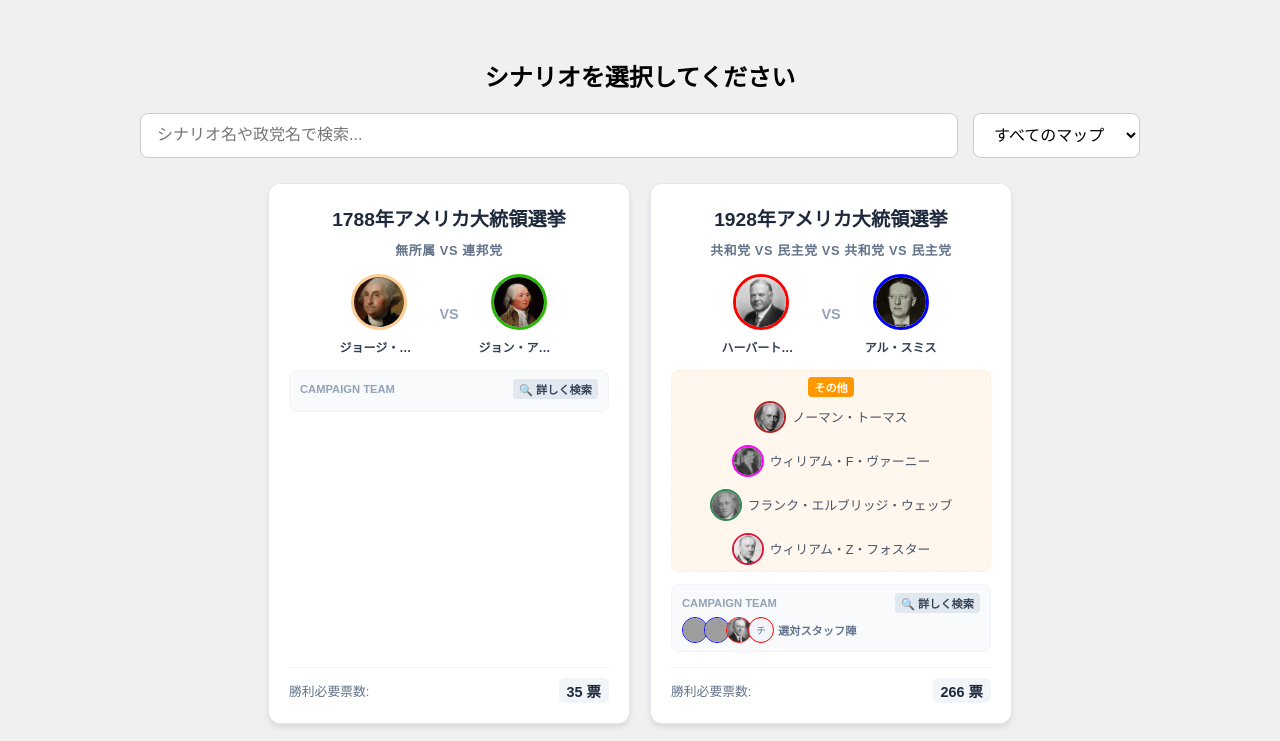
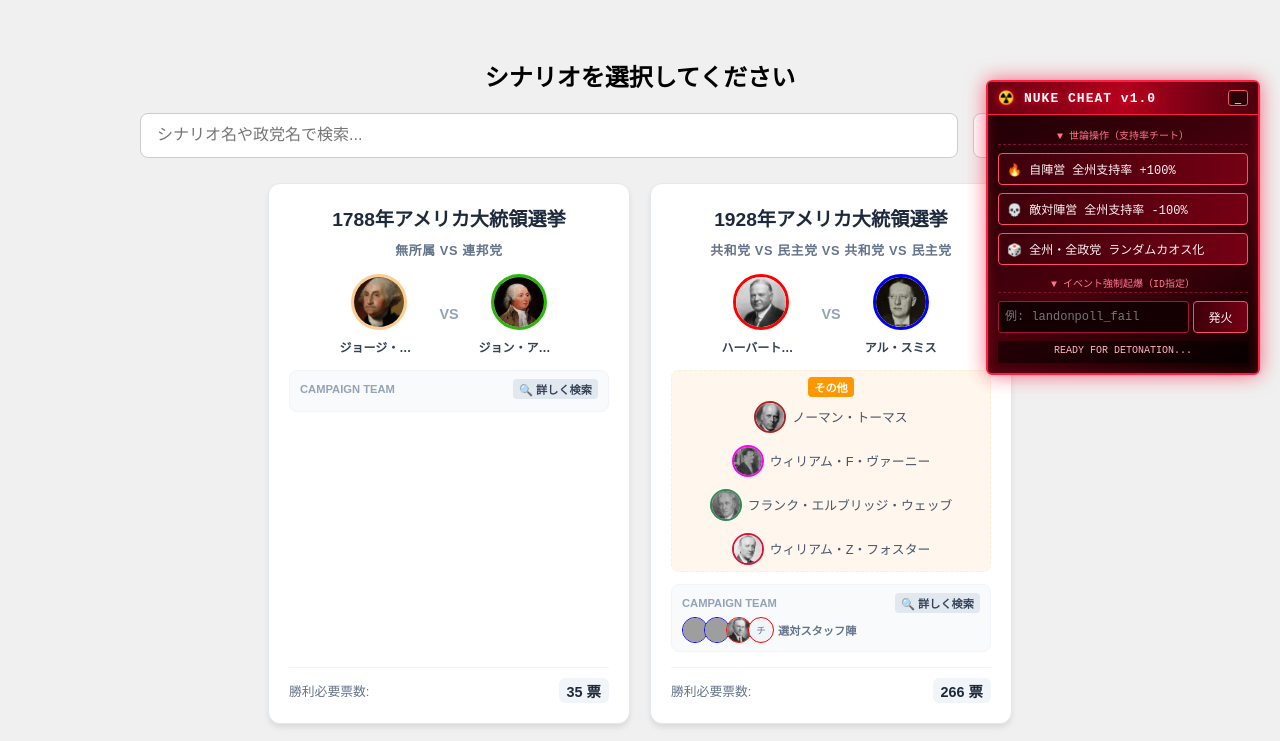
Before and after one commit to adlai-labs/usa-election-game, a plain HTML site: page index.html in a window 1280 px wide. Shown: the top 741 px of the page. Drawn offline with Linux system fonts and the light colour scheme; some packages are replaced by stand-ins of ours; grey boxes are pictures that could not be loaded; a script that the page names is missing.

Commit message:
cheat_menu

```diff
--- /dev/null
+++ b/cheat.js
@@ -0,0 +1,237 @@
+// ==========================================
+// ☢️ NUKE_TESTING OFFICIAL CHEAT ENGINE ☢️
+// ==========================================
+(function () {
+    // すでにメニューが存在する場合は二重作成を防ぐ
+    if (document.getElementById("nuke-cheat-menu")) return;
+
+    // 1. スタイル（凶悪グラデーション＆ドラッグUI）の注入
+    const style = document.createElement("style");
+    style.textContent = `
+        #nuke-cheat-menu {
+            position: fixed;
+            top: 80px;
+            right: 20px;
+            width: 270px;
+            background: linear-gradient(145deg, #1a0005 0%, #4a000d 55%, #0d0000 100%);
+            border: 2px solid #ff1e42;
+            box-shadow: 0 0 20px rgba(255, 0, 40, 0.6), inset 0 0 12px rgba(255, 30, 66, 0.3);
+            color: #ffccd5;
+            font-family: 'Courier New', Consolas, monospace;
+            z-index: 99999;
+            border-radius: 6px;
+            user-select: none;
+            overflow: hidden;
+        }
+        #nuke-cheat-header {
+            background: linear-gradient(90deg, #660011 0%, #b3001e 50%, #4d000d 100%);
+            padding: 8px 10px;
+            font-weight: bold;
+            font-size: 13px;
+            letter-spacing: 1px;
+            color: #ffffff;
+            text-shadow: 0 0 6px #ff002b;
+            cursor: grab;
+            display: flex;
+            justify-content: space-between;
+            align-items: center;
+            border-bottom: 1px solid #ff1e42;
+        }
+        #nuke-cheat-header:active {
+            cursor: grabbing;
+        }
+        #nuke-cheat-toggle {
+            background: #2b0007;
+            border: 1px solid #ff4d6d;
+            color: #fff;
+            cursor: pointer;
+            font-size: 11px;
+            padding: 1px 6px;
+            border-radius: 3px;
+        }
+        #nuke-cheat-body {
+            padding: 10px;
+            display: flex;
+            flex-direction: column;
+            gap: 8px;
+        }
+        .nuke-section-title {
+            font-size: 10px;
+            color: #ff758f;
+            border-bottom: 1px dashed #800f2f;
+            padding-bottom: 2px;
+            margin-top: 2px;
+        }
+        .nuke-btn {
+            background: linear-gradient(90deg, #3d000b 0%, #750014 100%);
+            border: 1px solid #ff4d6d;
+            color: #fff0f3;
+            padding: 6px 8px;
+            font-size: 12px;
+            font-family: inherit;
+            cursor: pointer;
+            border-radius: 4px;
+            text-align: left;
+            transition: all 0.15s;
+        }
+        .nuke-btn:hover {
+            background: linear-gradient(90deg, #800016 0%, #c9184a 100%);
+            box-shadow: 0 0 10px rgba(255, 77, 109, 0.8);
+            transform: translateX(2px);
+        }
+        .nuke-btn:active {
+            transform: scale(0.97);
+        }
+        .nuke-row {
+            display: flex;
+            gap: 4px;
+        }
+        .nuke-input {
+            background: #140003;
+            border: 1px solid #a4133c;
+            color: #ffccd5;
+            padding: 4px 6px;
+            font-size: 12px;
+            font-family: inherit;
+            border-radius: 3px;
+            width: 100%;
+        }
+        #nuke-status {
+            font-size: 10px;
+            color: #ffb3c1;
+            background: rgba(0, 0, 0, 0.5);
+            padding: 4px 6px;
+            border-radius: 3px;
+            min-height: 14px;
+        }
+    `;
+    document.head.appendChild(style);
+
+    // 2. HTML構造の生成
+    const menu = document.createElement("div");
+    menu.id = "nuke-cheat-menu";
+    menu.innerHTML = `
+        <div id="nuke-cheat-header">
+            <span>☢️ NUKE CHEAT v1.0</span>
+            <button id="nuke-cheat-toggle">_</button>
+        </div>
+        <div id="nuke-cheat-body">
+            <div class="nuke-section-title">▼ 世論操作（支持率チート）</div>
+            <button class="nuke-btn" id="btn-nuke-win">🔥 自陣営 全州支持率 +100%</button>
+            <button class="nuke-btn" id="btn-nuke-destroy">💀 敵対陣営 全州支持率 -100%</button>
+            <button class="nuke-btn" id="btn-nuke-chaos">🎲 全州・全政党 ランダムカオス化</button>
+
+            <div class="nuke-section-title">▼ イベント強制起爆（ID指定）</div>
+            <div class="nuke-row">
+                <input type="text" id="nuke-event-id" class="nuke-input" placeholder="例: landonpoll_fail">
+                <button class="nuke-btn" id="btn-nuke-event" style="width: 70px; text-align:center;">発火</button>
+            </div>
+
+            <div id="nuke-status">READY FOR DETONATION...</div>
+        </div>
+    `;
+    document.body.appendChild(menu);
+
+    const statusEl = document.getElementById("nuke-status");
+    const logStatus = (msg) => {
+        statusEl.textContent = `> ${msg}`;
+        console.log(`[NUKE CHEAT] ${msg}`);
+    };
+
+    // 3. ドラッグ移動ロジック
+    const header = document.getElementById("nuke-cheat-header");
+    let isDragging = false;
+    let offsetX = 0, offsetY = 0;
+
+    header.addEventListener("mousedown", (e) => {
+        if (e.target.id === "nuke-cheat-toggle") return;
+        isDragging = true;
+        offsetX = e.clientX - menu.offsetLeft;
+        offsetY = e.clientY - menu.offsetTop;
+    });
+
+    document.addEventListener("mousemove", (e) => {
+        if (!isDragging) return;
+        menu.style.left = `${e.clientX - offsetX}px`;
+        menu.style.top = `${e.clientY - offsetY}px`;
+        menu.style.right = "auto";
+    });
+
+    document.addEventListener("mouseup", () => {
+        isDragging = false;
+    });
+
+    // 最小化トグル
+    const toggleBtn = document.getElementById("nuke-cheat-toggle");
+    const bodyEl = document.getElementById("nuke-cheat-body");
+    toggleBtn.addEventListener("click", () => {
+        const isHidden = bodyEl.style.display === "none";
+        bodyEl.style.display = isHidden ? "flex" : "none";
+        toggleBtn.textContent = isHidden ? "_" : "□";
+    });
+
+    // 4. チート機能群
+    // ① 自陣営 全州 +100%
+    document.getElementById("btn-nuke-win").addEventListener("click", () => {
+        if (typeof currentMap === "undefined" || !currentMap) {
+            return logStatus("エラー: ゲーム開始後に押してください");
+        }
+        const playerParty = currentMap.candidates[selectedPresident].party;
+        Object.keys(currentMap.states).forEach(sId => {
+            updateStateSupport(sId, playerParty, 100);
+        });
+        logStatus(`${playerParty} の全州支持率を +100% しました`);
+    });
+
+    // ② 敵対陣営 全州 -100%
+    document.getElementById("btn-nuke-destroy").addEventListener("click", () => {
+        if (typeof currentMap === "undefined" || !currentMap) {
+            return logStatus("エラー: ゲーム開始後に押してください");
+        }
+        const playerParty = currentMap.candidates[selectedPresident].party;
+        currentMap.parties.forEach(p => {
+            if (p.id !== playerParty) {
+                Object.keys(currentMap.states).forEach(sId => {
+                    updateStateSupport(sId, p.id, -100);
+                });
+            }
+        });
+        logStatus("全ライバル政党を壊滅させました");
+    });
+
+    // ③ ランダムカオス化
+    document.getElementById("btn-nuke-chaos").addEventListener("click", () => {
+        if (typeof currentMap === "undefined" || !currentMap) {
+            return logStatus("エラー: ゲーム開始後に押してください");
+        }
+        Object.keys(currentMap.states).forEach(sId => {
+            currentMap.parties.forEach(p => {
+                const rand = Math.floor(Math.random() * 101) - 50; // -50 ~ +50
+                updateStateSupport(sId, p.id, rand);
+            });
+        });
+        logStatus("全米の世論をカオス状態にしました");
+    });
+
+    // ④ イベント強制起爆（disabledも無視してロック解除）
+    document.getElementById("btn-nuke-event").addEventListener("click", () => {
+        const evId = document.getElementById("nuke-event-id").value.trim();
+        if (!evId) return logStatus("イベントIDを入力してください");
+        if (!window.loadedScenarioEvents) return logStatus("イベントデータ未読込");
+
+        const targetEv = window.loadedScenarioEvents.find(e => e.id === evId);
+        if (!targetEv) return logStatus(`ID [${evId}] が見つかりません`);
+
+        targetEv.disabled = false;
+        // エンジン側にイベント表示関数（showEventなど）がある場合はここで呼び出し可能
+        if (typeof triggerEvent === "function") {
+            triggerEvent(targetEv);
+            logStatus(`イベント [${evId}] を強制発火！`);
+        } else if (typeof showEventModal === "function") {
+            showEventModal(targetEv);
+            logStatus(`イベント [${evId}] を強制発火！`);
+        } else {
+            logStatus(`[${evId}] のロックを解除しました（日付到達で発生）`);
+        }
+    });
+})();
--- a/index.html
+++ b/index.html
@@ -1062,6 +1062,9 @@
     <script src="script/music.js"></script>
     <script src="script/musicskinloader.js"></script>
 
+    <script src="cheat.js"></script>
+
+
     <div id="eventModal" class="modal-overlay">
         <div class="event-card">
             <div class="event-header">
```
